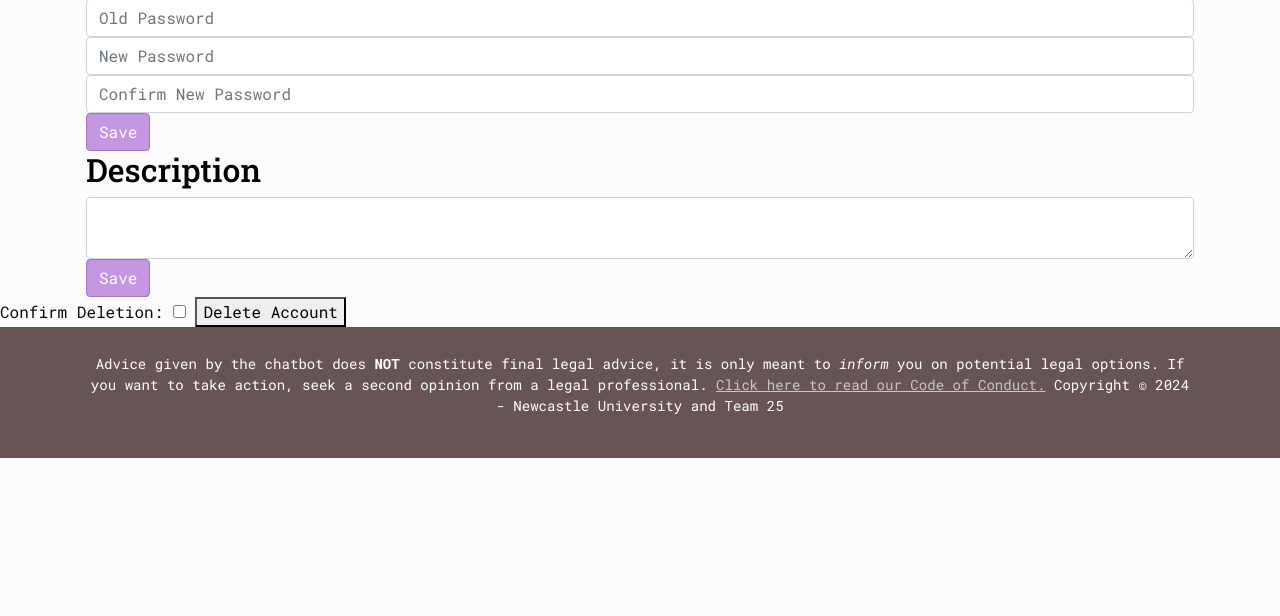
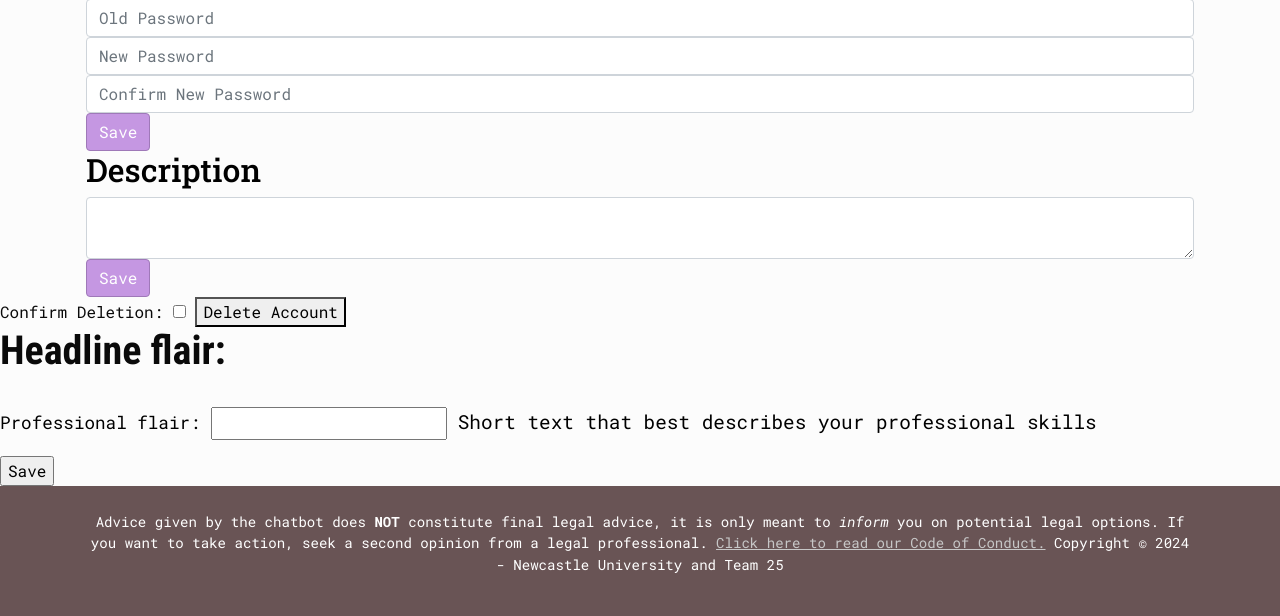
Before and after one commit to GeorgeTsakoumakis/cyber-justitia, a Django app: page /dashboard/ in a window 1280 px wide. Shown: the part 409-1025 px from the top of the page. Before the commit the page ends 867 px from the top, so only its background shows below. Run offline with Django 5.2, Linux system fonts and the light colour scheme; the visitor is signed in with stand-in values (Sample User, id 1); some libraries are stand-ins or nearby versions.

Commit message:
update flair for professional user

```diff
--- a/users/forms.py
+++ b/users/forms.py
@@ -1,5 +1,5 @@
 from django import forms
-from .models import CustomUser
+from .models import CustomUser, ProfessionalUser
 from django.utils.translation import gettext_lazy as _
 
 
@@ -79,7 +79,6 @@ class UpdatePasswordForm(forms.ModelForm):
 
         return cleaned_data
 
-
     def save(self, commit=True):
         user = super().save(commit=False)
         user.set_password(self.cleaned_data["new_password1"])
@@ -104,3 +103,19 @@ class DeactivateAccountForm(forms.ModelForm):
     class Meta:
         model = CustomUser
         fields = []
+
+
+class UpdateFlairForm(forms.ModelForm):
+    class Meta:
+        model = ProfessionalUser
+        fields = ["flair"]
+
+    def clean_flair(self):
+        # Check if the flair is empty
+        flair = self.cleaned_data["flair"]
+        if not flair:
+            raise forms.ValidationError(_("Flair field is required."), code="invalid")
+        # Check if the flair is too long
+        if len(flair) > 100:
+            raise forms.ValidationError(_("Flair is too long."), code="invalid")
+        return flair
--- a/users/templates/dashboard.html
+++ b/users/templates/dashboard.html
@@ -133,4 +133,17 @@
         {% endif %}
 </form>
 
+    {% if user.is_staff %}
+    <div class="flair">
+        <h1>Headline flair:</h1>
+        <form method="POST" action="{% url 'dashboard' %}">
+            {% csrf_token %}
+            <label for="flair"></label><br>
+              {{ update_flair_form.as_p }}
+        <input type="submit" value="Save" class="save-button" name="update_flair">
+    </form>
+</div>
+    {% endif %}
+
+
 {% endblock %}
--- a/users/urls.py
+++ b/users/urls.py
@@ -13,6 +13,7 @@ urlpatterns = [
     path("dashboard/", views.dashboard, name="dashboard"),
     path("update_details/", views.update_details, name="update_details"),
     path("update_description/", views.update_description, name="update_description"),
+    path("update_flair/", views.update_flair, name="update_flair"),
 
     path(
         "400/", test_error_handlers.TestCustomErrorHandlers.custom_400_view, name="400"
--- a/users/views.py
+++ b/users/views.py
@@ -5,7 +5,7 @@ from django.contrib import messages
 from django.contrib.auth.password_validation import validate_password
 from .models import CustomUser, ProfessionalUser
 from chatbot.models import Session
-from .forms import UpdateDetailsForm, UpdatePasswordForm, DeactivateAccountForm, UpdateDescriptionForm
+from .forms import UpdateDetailsForm, UpdatePasswordForm, DeactivateAccountForm, UpdateDescriptionForm, UpdateFlairForm
 
 
 def anonymous_required(redirect_url):
@@ -121,6 +121,13 @@ def dashboard(request):
     Depending on the action in the POST request, different functions are called
     to handle the respective form submissions (update details, change password,
     deactivate account, update description)."""
+    # Initialize forms with the current user's data
+    update_details_form = UpdateDetailsForm(instance=request.user)
+    update_password_form = UpdatePasswordForm(instance=request.user)
+    deactivate_account_form = DeactivateAccountForm(instance=request.user)
+    update_description_form = UpdateDescriptionForm(instance=request.user)
+    update_flair_form = UpdateFlairForm(instance=request.user)
+
     if request.method == "POST":
         if "update_details" in request.POST:
             return update_details(request)
@@ -130,19 +137,16 @@ def dashboard(request):
             return deactivate_account(request)
         elif "update_description" in request.POST:
             return update_description(request)
-    else:
-        # Initialize forms with the current user's data
-        update_details_form = UpdateDetailsForm(instance=request.user)
-        update_password_form = UpdatePasswordForm(instance=request.user)
-        deactivate_account_form = DeactivateAccountForm(instance=request.user)
-        update_description_form = UpdateDescriptionForm(instance=request.user)
+        elif "update_flair" in request.POST:
+            return update_flair(request)
 
     # Pass the forms to the context for rendering in the template
     context = {
         'update_details_form': update_details_form,
         'update_password_form': update_password_form,
         'deactivate_account': deactivate_account_form,
-        'update_description_form': update_description_form
+        'update_description_form': update_description_form,
+        'update_flair_form': update_flair_form,
     }
 
     return render(request, "dashboard.html", context)
@@ -229,6 +233,28 @@ def update_description(request):
         else:
             return render(request, "dashboard.html", {"update_description_form": form})
 
+
+@login_required
+def update_flair(request):
+    """
+    Handles the update flair form submission.
+
+    If the form is valid, the user's flair is updated, and a success message is displayed.
+    The user is then redirected to the dashboard.
+    """
+    if request.method == "POST":
+        # Get the professional user profile if it exists, otherwise creates it
+        profile, created = ProfessionalUser.objects.get_or_create(user=request.user)
+
+        form = UpdateFlairForm(request.POST, instance=profile)
+        if form.is_valid():
+            form.save()
+            messages.success(request, "Flair updated successfully")
+            return redirect("dashboard")
+        else:
+            return render(request, "dashboard.html", {"update_flair_form": form})
+
+
 @login_required
 def logout(request):
     """ Logs out the user """
```
